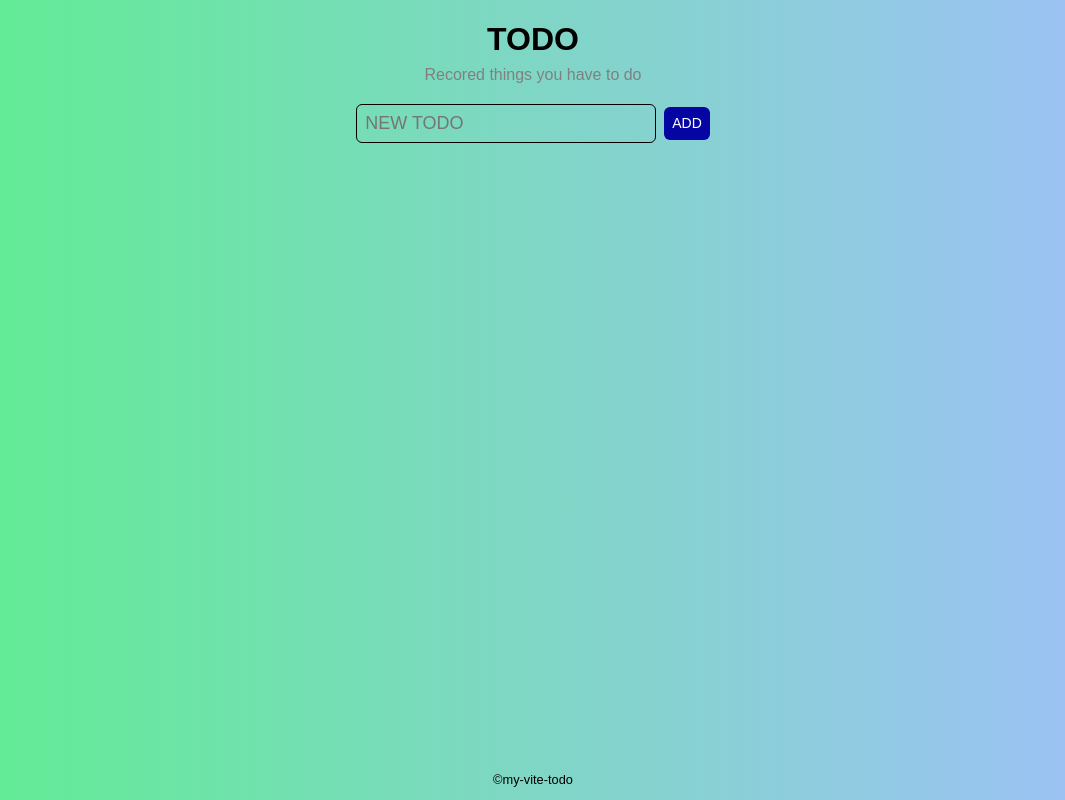
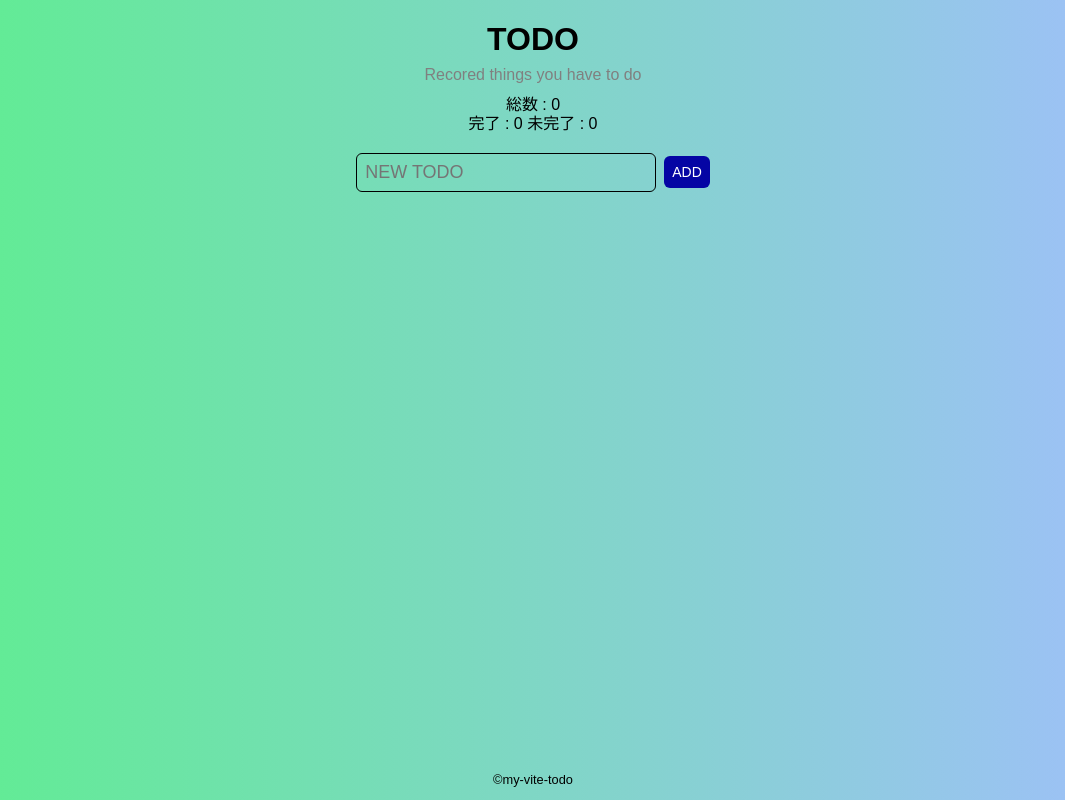
Before and after one commit to developer2239/my-vite-vue2, a Vue app: page / in a window 1280 px wide. Shown: the whole page, without its empty margins (107-1172 px from the left). Built offline with nearby package versions, Linux system fonts and the light colour scheme.

Commit message:
タスク数計数ロジック追加

```diff
--- a/src/components/MainTodo.vue
+++ b/src/components/MainTodo.vue
@@ -3,7 +3,7 @@ import { ref } from 'vue';
 import { useTodoList } from '../composables/useTodoList';
 const todoRef = ref('');
 const isEditRef = ref(false);
-const { todoListRef, add, show, edit, del, check } = useTodoList();
+const { todoListRef, add, show, edit, del, check, countFin } = useTodoList();
 
 const addTodo = () => {
   add(todoRef.value);
@@ -28,6 +28,12 @@ const changeCheck = (id) => {
 </script>
 
 <template>
+  <div class="finCount">
+    <span>総数 : {{ todoListRef.length }} </span>
+    <br />
+    <span> 完了 : {{ countFin }}</span>
+    <span> 未完了 : {{ todoListRef.length - countFin }}</span>
+  </div>
   <div class="box_input">
     <input
       type="text"
@@ -111,6 +117,10 @@ const changeCheck = (id) => {
   background-color: rgb(175, 175, 175);
   color: #777;
 }
+.finCount {
+  text-align: center;
+  margin-top: 12px;
+}
 .green {
   background-color: rgb(23, 193, 23);
 }
--- a/src/composables/useTodoList.js
+++ b/src/composables/useTodoList.js
@@ -1,4 +1,4 @@
-import { ref } from 'vue';
+import { ref, computed } from 'vue';
 
 export const useTodoList = () => {
   const ls = localStorage.todoList;
@@ -46,6 +46,10 @@ export const useTodoList = () => {
     todoListRef.value.splice(idx, 1, todo);
     localStorage.todoList = JSON.stringify(todoListRef.value);
   };
+  const countFin = computed(() => {
+    const finArr = todoListRef.value.filter((todo) => todo.checked);
+    return finArr.length;
+  });
 
-  return { todoListRef, add, show, edit, del, check };
+  return { todoListRef, add, show, edit, del, check, countFin };
 };
```
